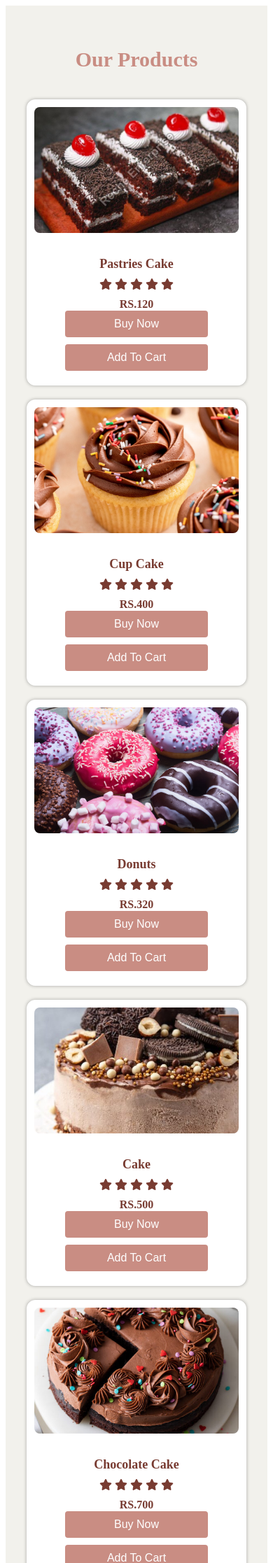
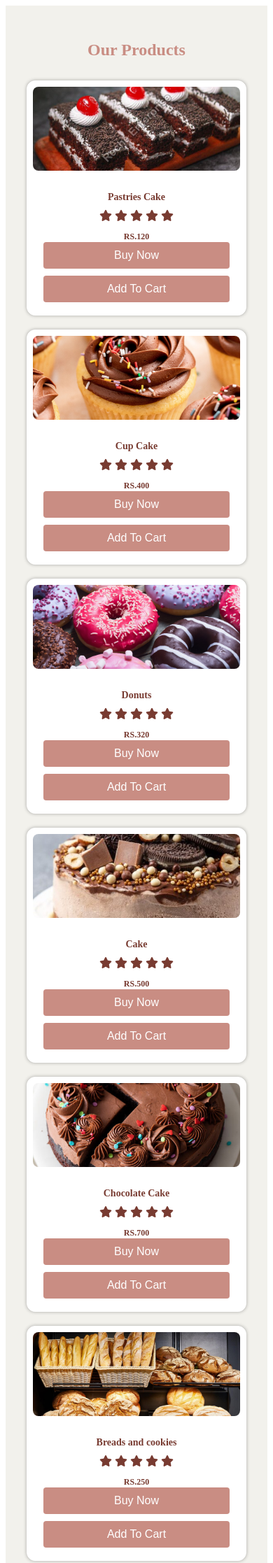
Before and after one commit to 10Sameer/BakeryProjectPractise, a PHP site: page /productPage.html in a window 390 px wide. Shown: the top 2234 px of the page at 70% size. Run offline with PHP 8.4, Linux system fonts and the light colour scheme; some libraries are stand-ins or nearby versions.

Commit message:
ResponsiveDesign

```diff
--- a/style.css
+++ b/style.css
@@ -156,3 +156,56 @@
        width: 70%;
     }
  }
+
+ @media screen and (max-width: 600px) {
+   .product-heading {
+      font-size: 18px;
+      padding: 10px;
+   }
+
+   .product-grid {
+      grid-template-columns: 1fr;
+   }
+
+   .profile {
+      padding: 8px;
+   }
+
+   .profile-picture {
+      height: 150px;
+   }
+
+   .product-name {
+      font-size: 16px;
+   }
+
+   .product-price {
+      font-size: 14px;
+   }
+
+   .add-product-button {
+      width: 80%;
+   }
+}
+
+@media screen and (max-width: 400px) {
+   .product-heading {
+      font-size: 16px;
+   }
+
+   .profile-picture {
+      height: 120px;
+   }
+
+   .product-name {
+      font-size: 14px;
+   }
+
+   .product-price {
+      font-size: 12px;
+   }
+
+   .add-product-button {
+      width: 90%;
+   }
+}
```
